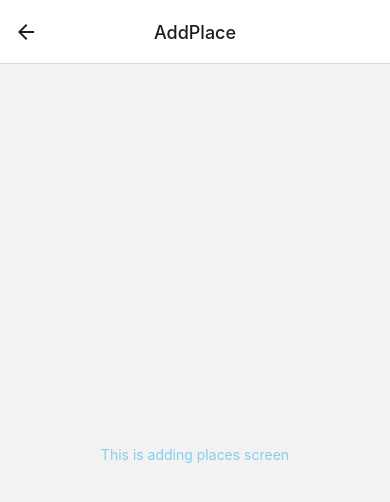
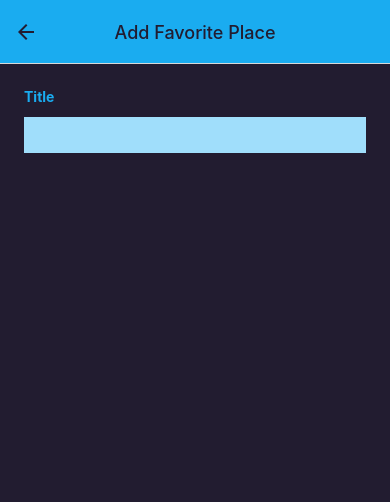
Before and after one commit to myoaung99/favorite-places-react-native, a React Native app: screen /AddPlace in a window 390 px wide. Shown: the top 502 px of the page. Built offline with nearby package versions, Linux system fonts and the light colour scheme.

Commit message:
added place form + title input

```diff
--- a/App.js
+++ b/App.js
@@ -5,25 +5,39 @@ import { NavigationContainer } from "@react-navigation/native";
 import AllPlaces from "./screens/AllPlaces";
 import AddPlace from "./screens/AddPlace";
 import PlaceDetails from "./screens/PlaceDetails";
+import { Colors } from "./constants/colors";
 
 const Stack = createNativeStackNavigator();
 
 export default function App() {
   return (
-    <View style={styles.container}>
-      <StatusBar style="auto" />
+    <>
+      <StatusBar style="dark" />
       <NavigationContainer>
-        <Stack.Navigator screenOptions={{ headerTitleAlign: "center" }}>
-          <Stack.Screen name="AllPlaces" component={AllPlaces} />
-          <Stack.Screen name="AddPlace" component={AddPlace} />
+        <Stack.Navigator
+          screenOptions={{
+            headerTitleAlign: "center",
+            headerStyle: {
+              backgroundColor: Colors.primary500,
+            },
+            headerTintColor: Colors.gray700,
+            contentStyle: {
+              backgroundColor: Colors.gray700,
+            },
+          }}
+        >
+          <Stack.Screen
+            name="AllPlaces"
+            component={AllPlaces}
+            options={{ title: "All Places" }}
+          />
+          <Stack.Screen
+            name="AddPlace"
+            component={AddPlace}
+            options={{ title: "Add Favorite Place" }}
+          />
         </Stack.Navigator>
       </NavigationContainer>
-    </View>
+    </>
   );
 }
-
-const styles = StyleSheet.create({
-  container: {
-    flex: 1,
-  },
-});
--- /dev/null
+++ b/components/Places/PlaceForm.js
@@ -0,0 +1,45 @@
+import React, { useState } from "react";
+import { ScrollView, Text, View, TextInput, StyleSheet } from "react-native";
+import { Colors } from "../../constants/colors";
+
+const PlaceForm = () => {
+  const [enteredTitle, setEnteredTitle] = useState("");
+
+  const onChangeTextHandler = (enteredText) => {
+    setEnteredTitle(enteredText);
+  };
+
+  return (
+    <ScrollView style={styles.form}>
+      <View>
+        <Text style={styles.label}>Title</Text>
+        <TextInput
+          style={styles.input}
+          onChangeText={onChangeTextHandler}
+          value={enteredTitle}
+        />
+      </View>
+    </ScrollView>
+  );
+};
+
+export default PlaceForm;
+
+const styles = StyleSheet.create({
+  form: {
+    flex: 1,
+    padding: 24,
+  },
+  label: {
+    fontWeight: "bold",
+    color: Colors.primary500,
+    marginBottom: 4,
+  },
+  input: {
+    marginVertical: 8,
+    paddingHorizontal: 4,
+    paddingVertical: 8,
+    backgroundColor: Colors.primary100,
+    fontSize: 16,
+  },
+});
--- a/components/Places/PlaceItem.js
+++ b/components/Places/PlaceItem.js
@@ -1,8 +1,8 @@
 import React from "react";
 import { Pressable, Text, Image, View, StyleSheet } from "react-native";
+import { Colors } from "../../constants/colors";
 
 const PlaceItem = ({ place }) => {
-  console.log(place.imageUri);
   return (
     <View style={styles.outerContainer}>
       <Pressable
@@ -28,12 +28,12 @@ export default PlaceItem;
 const styles = StyleSheet.create({
   outerContainer: {
     borderRadius: 4,
+    backgroundColor: Colors.primary500,
     overflow: "hidden",
   },
   container: {
     padding: 16,
     borderRadius: 4,
-    backgroundColor: "rgba(255, 255, 255, 0.9)",
   },
   imageContainer: {
     width: "100%",
@@ -50,9 +50,11 @@ const styles = StyleSheet.create({
     fontSize: 18,
     fontWeight: "bold",
     marginBottom: 2,
+    color: Colors.gray700,
   },
   address: {
     fontSize: 12,
+    color: Colors.gray700,
   },
   pressed: {
     opacity: 0.75,
--- a/components/Places/PlacesList.js
+++ b/components/Places/PlacesList.js
@@ -1,5 +1,6 @@
 import React from "react";
-import { FlatList, View, StyleSheet } from "react-native";
+import { FlatList, View, StyleSheet, Text } from "react-native";
+import { Colors } from "../../constants/colors";
 import Place from "./PlaceItem";
 
 const PlacesList = ({ places }) => {
@@ -33,9 +34,10 @@ const styles = StyleSheet.create({
   },
   fallbackText: {
     fontSize: 16,
+    color: Colors.primary500,
   },
   container: {
-    paddingHorizontal: 16,
+    paddingHorizontal: 24,
     paddingTop: 16,
   },
 });
--- /dev/null
+++ b/constants/colors.js
@@ -0,0 +1,11 @@
+export const Colors = {
+  primary50: "#cfeffd",
+  primary100: "#a0defb",
+  primary200: "#77cff8",
+  primary400: "#44bdf5",
+  primary500: "#1aacf0",
+  primary700: "#0570c9",
+  primary800: "#003b88",
+  accent500: "#e6b30b",
+  gray700: "#221c30",
+};
--- a/screens/AddPlace.js
+++ b/screens/AddPlace.js
@@ -1,10 +1,11 @@
 import React from "react";
 import { View, Text, StyleSheet } from "react-native";
+import PlaceForm from "../components/Places/PlaceForm";
 
 const AddPlace = () => {
   return (
     <View style={styles.container}>
-      <Text style={styles.text}>This is adding places screen</Text>
+      <PlaceForm />
     </View>
   );
 };
@@ -14,10 +15,5 @@ export default AddPlace;
 const styles = StyleSheet.create({
   container: {
     flex: 1,
-    justifyContent: "center",
-    alignItems: "center",
-  },
-  text: {
-    color: "skyblue",
   },
 });
```
Also changed, not shown: screens/Map.js (added).
